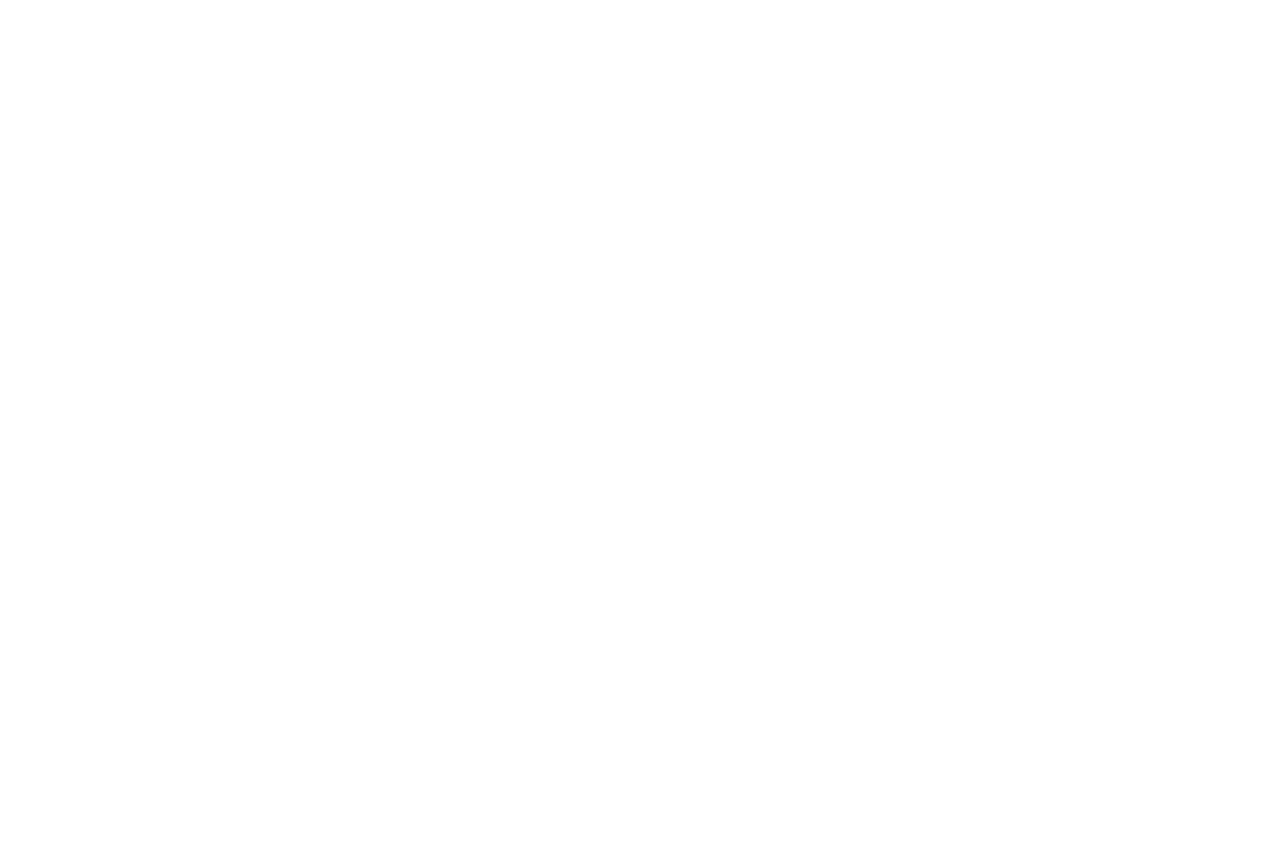
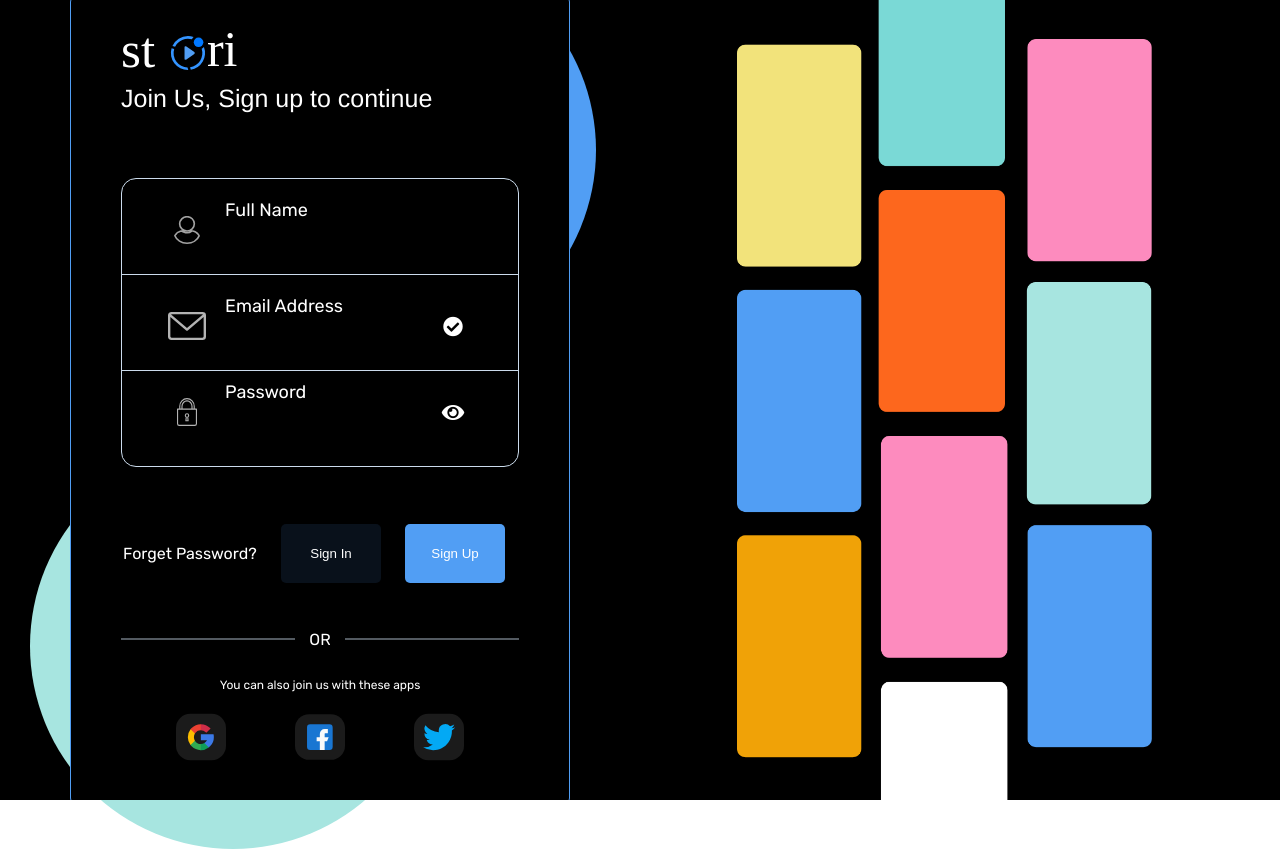
Before and after one commit to augustineoliver/Stori, a Vue app: page /sign-up in a window 1280 px wide. Before the commit the page ends 800 px from the top, so only its background shows below. Built offline with nearby package versions, Linux system fonts and the light colour scheme.

Commit message:
Login and Sign Up

```diff
--- a/src/views/auth/Login.vue
+++ b/src/views/auth/Login.vue
@@ -1,7 +1,9 @@
 <template>
 <div class="main">
   <div class="left">
-    <div class="loginBox">
+    <div>
+      <img class="abstractImage" src="../../assets/images/login/Ellipse 140.png" height="406" width="406" alt=""/>
+      <div class="loginBox">
       <div>
         <img src="../../assets/images/home/logo.svg" alt="Stori Logo">
       </div>
@@ -17,7 +19,7 @@
             <input type="email">
           </span>
           <span>
-            <i class="fa fa-check-circle"></i>
+            <i class="fa fa-check-circle" @click="showingPassword = true"></i>
           </span>
         </label>
 
@@ -27,11 +29,12 @@
           </span>
 
           <span class="mainInput">
-            <span>Email Address</span>
-            <input type="password">
+            <span>Password</span>
+            <input :type="showingPassword ? 'text' : 'password'">
           </span>
           <span>
-            <i class="fa fa-eye"></i>
+            <i class="fa fa-eye" v-if="showingPassword === false" @click="showingPassword = true"></i>
+            <i class="fa fa-eye-slash" v-if="showingPassword === true" @click="showingPassword = false"></i>
           </span>
         </label>
       </div>
@@ -40,34 +43,42 @@
         <div>Forget Password?</div>
         <div>
           <button class="signIn">Sign In</button>
-          <button class="signOut">Sign Up</button>
+          <router-link :to="{name: 'SignUp'}"><button class="signOut">Sign Up</button></router-link>
         </div>
       </div>
 
       <div>
-          <div>
+          <div class="or">
             <hr>
             <div>OR</div>
           </div>
-          <div>You can also join us with these apps</div>
-          <div>
+          <div class="joinWithApps">You can also join us with these apps</div>
+          <div class="socialLogin">
             <img src="../../assets/images/login/google.svg" alt="">
             <img src="../../assets/images/login/facebook.svg" alt="">
             <img src="../../assets/images/login/twitter.svg" alt="">
           </div>
         </div>
     </div>
+      <img class="abstractImage2" src="../../assets/images/login/Ellipse 139.png" height="406" width="406" alt=""/>
+    </div>
+
   </div>
 
   <div class="right">
-    <img src="../../assets/images/login/login-background.png" height="1706" width="737"/>
+    <img src="../../assets/images/login/login-background.png" height="1706" width="737" alt=""/>
   </div>
 </div>
 </template>
 
 <script>
 export default {
-name: "Login"
+  name: "Login",
+  data() {
+    return {
+      showingPassword: false
+    }
+  }
 }
 </script>
 
@@ -91,6 +102,20 @@ name: "Login"
     min-width: 50%;
     width: max-content;
 
+    .abstractImage {
+      position: absolute;
+      margin-top: -40px;
+      margin-left: 120px;
+      z-index: 0;
+    }
+
+    .abstractImage2 {
+      position: absolute;
+      margin-top: -370px;
+      margin-left: -40px;
+      z-index: 0;
+    }
+
     .loginBox {
       width: 500px;
       height: auto;
@@ -98,6 +123,9 @@ name: "Login"
       border-radius: 15px;
       border: 1px solid #519EF4;
       box-sizing: border-box;
+      background: black;
+      position: relative;
+      z-index: 2;
 
       .welcomeMessage {
         font-size: 25px;
@@ -125,6 +153,7 @@ name: "Login"
           display: flex;
           justify-content: space-between;
           align-items: center;
+          background: rgba(0,0,0,0);
           height: 55px;
           :first-child {
             width: 60px;
@@ -166,11 +195,20 @@ name: "Login"
               background: rgba(0,0,0,0);
               border: none;
               color: white;
+              &:-webkit-autofill, &:-webkit-autofill:hover, &:-webkit-autofill:focus, &:-webkit-autofill:active {
+                border: none;
+                background-color: rgba(0,0,0,0);
+                -webkit-text-fill-color: white;
+                -webkit-box-shadow: none;
+                outline: none;
+                box-shadow: none;
+                transition: background-color 5000s ease-in-out 0s;
+              }
             }
           }
           i {
             font-size: 20px;
-            &.fa-eye {
+            &.fa-eye, &.fa-eye-slash {
               cursor: pointer;
             }
           }
@@ -180,11 +218,12 @@ name: "Login"
       .signInSignOut {
         display: flex;
         justify-content: space-between;
+        align-items: center;
         margin-top: 60px;
         padding: 5px 2px;
 
         .signIn {
-          width: 132px;
+          width: 100px;
           height: 59px;
           border: none;
           border-radius: 5px;
@@ -195,14 +234,50 @@ name: "Login"
         }
 
         .signOut {
-          width: 132px;
+          width: 100px;
           height: 59px;
           border: none;
           border-radius: 5px;
-          background: #519ef4;
+          background: rgba(81, 158, 244, 0.11);
           color: white;
           cursor: pointer;
           margin: 12px;
+        }
+      }
+
+      .or {
+        display: flex;
+        justify-content: center;
+        margin: 30px 0;
+
+        hr {
+          width: 100%;
+          border: #535a61 1px solid;
+        }
+        div {
+          position: absolute;
+          background: black;
+          width: 50px;
+          height: 50px;
+          text-align: center;
+        }
+      }
+
+      .joinWithApps {
+        font-size: 12px;
+        line-height: 14px;
+        text-align: center;
+      }
+
+      .socialLogin {
+        margin: 20px;
+        display: flex;
+        justify-content: space-around;
+
+        img {
+          cursor: pointer;
+          width: 50px;
+          height: 50px;
         }
       }
     }
--- a/src/views/auth/SignUp.vue
+++ b/src/views/auth/SignUp.vue
@@ -1,15 +1,311 @@
 <template>
-<div>
+<div class="main">
+  <div class="left">
+    <div>
+      <img class="abstractImage" src="../../assets/images/login/Ellipse 140.png" height="406" width="406" alt=""/>
+      <div class="loginBox">
+      <div>
+        <img src="../../assets/images/home/logo.svg" alt="Stori Logo">
+      </div>
+      <div class="welcomeMessage">Join Us, Sign up to continue</div>
 
+      <div class="mainLoginBox">
+
+        <label class="email input">
+          <span class="imageIcon">
+            <img src="../../assets/images/login/user.svg" alt="">
+          </span>
+          <span class="mainInput">
+            <span>Full Name</span>
+            <input type="text">
+          </span>
+          <span>
+            <i class="fa fa-check-circle" style="visibility: hidden"></i>
+          </span>
+        </label>
+
+        <label class="email input">
+          <span class="imageIcon">
+            <img src="../../assets/images/login/email.svg" alt="">
+          </span>
+          <span class="mainInput">
+            <span>Email Address</span>
+            <input type="email">
+          </span>
+          <span>
+            <i class="fa fa-check-circle" @click="showingPassword = true"></i>
+          </span>
+        </label>
+
+        <label class="password input">
+          <span class="imageIcon">
+            <img src="../../assets/images/login/padlock.svg" alt="">
+          </span>
+
+          <span class="mainInput">
+            <span>Password</span>
+            <input :type="showingPassword ? 'text' : 'password'">
+          </span>
+          <span>
+            <i class="fa fa-eye" v-if="showingPassword === false" @click="showingPassword = true"></i>
+            <i class="fa fa-eye-slash" v-if="showingPassword === true" @click="showingPassword = false"></i>
+          </span>
+        </label>
+      </div>
+
+      <div class="signInSignOut">
+        <div>Forget Password?</div>
+        <div>
+          <router-link :to="{name: 'Login'}"><button class="signOut">Sign In</button></router-link>
+          <button class="signIn">Sign Up</button>
+        </div>
+      </div>
+
+      <div>
+          <div class="or">
+            <hr>
+            <div>OR</div>
+          </div>
+          <div class="joinWithApps">You can also join us with these apps</div>
+          <div class="socialLogin">
+            <img src="../../assets/images/login/google.svg" alt="">
+            <img src="../../assets/images/login/facebook.svg" alt="">
+            <img src="../../assets/images/login/twitter.svg" alt="">
+          </div>
+        </div>
+    </div>
+      <img class="abstractImage2" src="../../assets/images/login/Ellipse 139.png" height="406" width="406" alt=""/>
+    </div>
+
+  </div>
+
+  <div class="right">
+    <img src="../../assets/images/login/login-background.png" height="1706" width="737" alt=""/>
+  </div>
 </div>
 </template>
 
 <script>
 export default {
-name: "SignUp"
+  name: "SignUp",
+  data() {
+    return {
+      showingPassword: false
+    }
+  }
 }
 </script>
 
-<style scoped>
+<style lang="scss">
+.main {
+  background: black;
+  width: 100%;
+  height: 100vh;
+  margin: 0;
+  padding: 0;
+  box-sizing: border-box;
+  display: flex;
+  overflow: hidden!important;
+  justify-content: space-between;
+  color: white;
 
+  .left {
+    display: flex;
+    justify-content: center;
+    align-items: center;
+    min-width: 50%;
+    width: max-content;
+
+    .abstractImage {
+      position: absolute;
+      margin-top: -40px;
+      margin-left: 120px;
+      z-index: 0;
+    }
+
+    .abstractImage2 {
+      position: absolute;
+      margin-top: -370px;
+      margin-left: -40px;
+      z-index: 0;
+    }
+
+    .loginBox {
+      width: 500px;
+      height: auto;
+      padding: 30px 50px;
+      border-radius: 15px;
+      border: 1px solid #519EF4;
+      box-sizing: border-box;
+      background: black;
+      position: relative;
+      z-index: 2;
+
+      .welcomeMessage {
+        font-size: 25px;
+        line-height: 29px;
+        font-family: Helvetica, Arial, sans-serif;
+      }
+
+      .mainLoginBox {
+        border-radius: 15px;
+        border: 1px solid #CBDBEC;
+        display: flex;
+        flex-direction: column;
+        margin-top: 65px;
+
+        .email {
+          padding: 25px 35px 15px 35px;
+          border-bottom: 1px solid #CBDBEC;
+        }
+
+        .password {
+          padding: 15px 35px 25px 35px;
+        }
+
+        .input {
+          display: flex;
+          justify-content: space-between;
+          align-items: center;
+          background: rgba(0,0,0,0);
+          height: 55px;
+          :first-child {
+            width: 60px;
+            text-align: center;
+            img {
+              box-sizing: border-box;
+              width: auto;
+              height: 28px;
+            }
+          }
+
+          .mainInput {
+            width: 200px;
+
+            > :first-child {
+              font-size: 18px;
+              line-height: 21px;
+              width: 100%;
+            }
+
+            > :last-child {
+              font-size: 18px;
+              line-height: 21px;
+              width: 100%;
+            }
+            span {
+              font-size: 20px;
+              line-height: 21px;
+              padding: 0 5px 10px 5px;
+              text-align: left;
+              display: block;
+            }
+
+            input {
+              height: 30px;
+              font-size: 20px;
+              text-align: left;
+              width: 100%;
+              background: rgba(0,0,0,0);
+              border: none;
+              color: white;
+              &:-webkit-autofill, &:-webkit-autofill:hover, &:-webkit-autofill:focus, &:-webkit-autofill:active {
+                border: none;
+                background-color: rgba(0,0,0,0);
+                -webkit-text-fill-color: white;
+                -webkit-box-shadow: none;
+                outline: none;
+                box-shadow: none;
+                transition: background-color 5000s ease-in-out 0s;
+              }
+            }
+          }
+          i {
+            font-size: 20px;
+            &.fa-eye, &.fa-eye-slash {
+              cursor: pointer;
+            }
+          }
+        }
+      }
+
+      .signInSignOut {
+        display: flex;
+        justify-content: space-between;
+        align-items: center;
+        margin-top: 40px;
+        padding: 5px 2px;
+
+        .signIn {
+          width: 100px;
+          height: 59px;
+          border: none;
+          border-radius: 5px;
+          background: #519EF4;
+          color: white;
+          cursor: pointer;
+          margin: 12px;
+        }
+
+        .signOut {
+          width: 100px;
+          height: 59px;
+          border: none;
+          border-radius: 5px;
+          background: rgba(81, 158, 244, 0.11);
+          color: white;
+          cursor: pointer;
+          margin: 12px;
+        }
+      }
+
+      .or {
+        display: flex;
+        justify-content: center;
+        margin: 30px 0;
+
+        hr {
+          width: 100%;
+          border: #535a61 1px solid;
+        }
+        div {
+          position: absolute;
+          background: black;
+          width: 50px;
+          height: 50px;
+          text-align: center;
+        }
+      }
+
+      .joinWithApps {
+        font-size: 12px;
+        line-height: 14px;
+        text-align: center;
+      }
+
+      .socialLogin {
+        margin: 20px;
+        display: flex;
+        justify-content: space-around;
+
+        img {
+          cursor: pointer;
+          width: 50px;
+          height: 50px;
+        }
+      }
+    }
+  }
+
+  .right {
+    height: 100vh;
+    overflow: hidden!important;
+    img {
+      margin-top: -7vh;
+      margin-right: 10vw;
+      height: 120vh;
+      width: auto;
+    }
+  }
+}
 </style>
```
Also changed, not shown: src/assets/images/login/Ellipse 139.png (added), src/assets/images/login/Ellipse 140.png (added).
